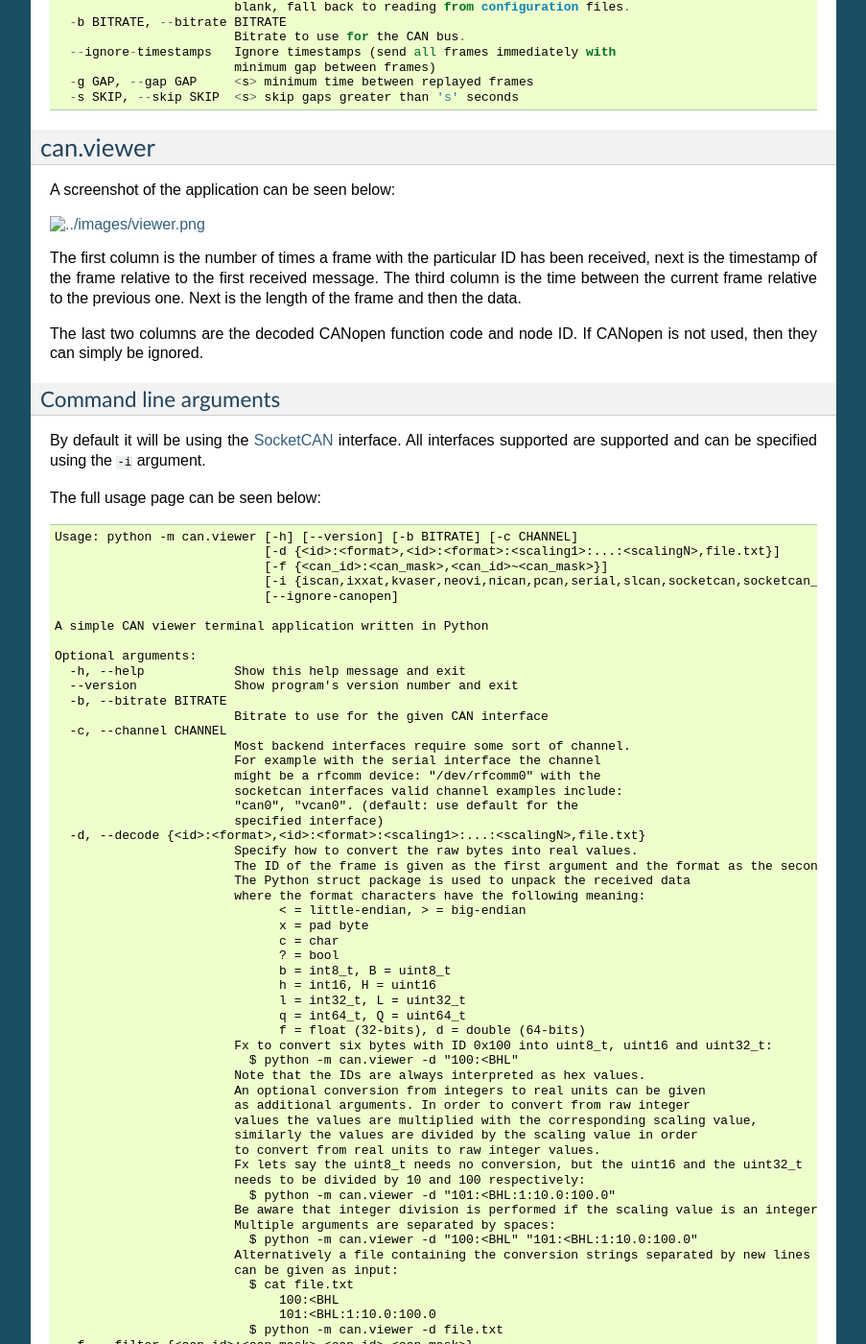
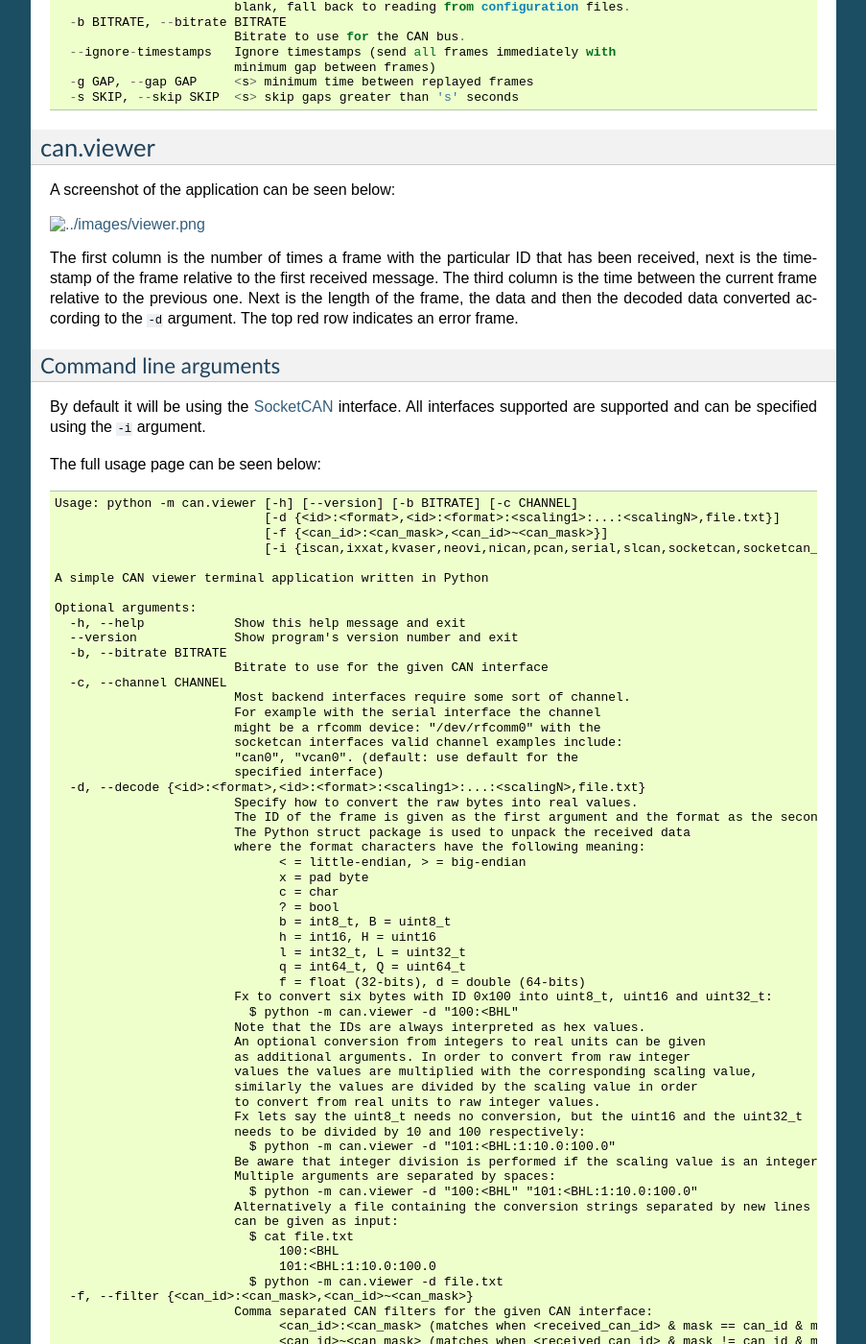
Before and after one commit to hardbyte/python-can, a Sphinx documentation site: the page built from doc/scripts.rst, in a window 1280 px wide and 1400 px high, scrolled down 1313 px. Shown: the whole window at 96% size, without its empty margins (198-1101 px from the left). Built offline with Sphinx 7.4.7, drawn with Linux system fonts in a browser that asks for light colours; some of the changed text lies outside the part shown.

Commit message:
Removed CANopen from the documentation and take new screenshot showing how the decoding looks like

```diff
--- a/doc/scripts.rst
+++ b/doc/scripts.rst
@@ -92,9 +92,7 @@ A screenshot of the application can be seen below:
 .. image:: ../images/viewer.png
     :width: 100%
 
-The first column is the number of times a frame with the particular ID has been received, next is the timestamp of the frame relative to the first received message. The third column is the time between the current frame relative to the previous one. Next is the length of the frame and then the data.
-
-The last two columns are the decoded CANopen function code and node ID. If CANopen is not used, then they can simply be ignored.
+The first column is the number of times a frame with the particular ID that has been received, next is the timestamp of the frame relative to the first received message. The third column is the time between the current frame relative to the previous one. Next is the length of the frame, the data and then the decoded data converted according to the ``-d`` argument. The top red row indicates an error frame.
 
 Command line arguments
 ^^^^^^^^^^^^^^^^^^^^^^
@@ -107,7 +105,6 @@ The full usage page can be seen below::
                                 [-d {<id>:<format>,<id>:<format>:<scaling1>:...:<scalingN>,file.txt}]
                                 [-f {<can_id>:<can_mask>,<can_id>~<can_mask>}]
                                 [-i {iscan,ixxat,kvaser,neovi,nican,pcan,serial,slcan,socketcan,socketcan_ctypes,socketcan_native,usb2can,vector,virtual}]
-                                [--ignore-canopen]
 
     A simple CAN viewer terminal application written in Python
 
@@ -166,7 +163,6 @@ The full usage page can be seen below::
                             Note that the ID and mask are alway interpreted as hex values
       -i, --interface {iscan,ixxat,kvaser,neovi,nican,pcan,serial,slcan,socketcan,socketcan_ctypes,socketcan_native,usb2can,vector,virtual}
                             Specify the backend CAN interface to use.
-      --ignore-canopen      Do not print CANopen information
 
     Shortcuts:
             +---------+-------------------------+
```
Also changed, not shown: doc/images/viewer.png.
